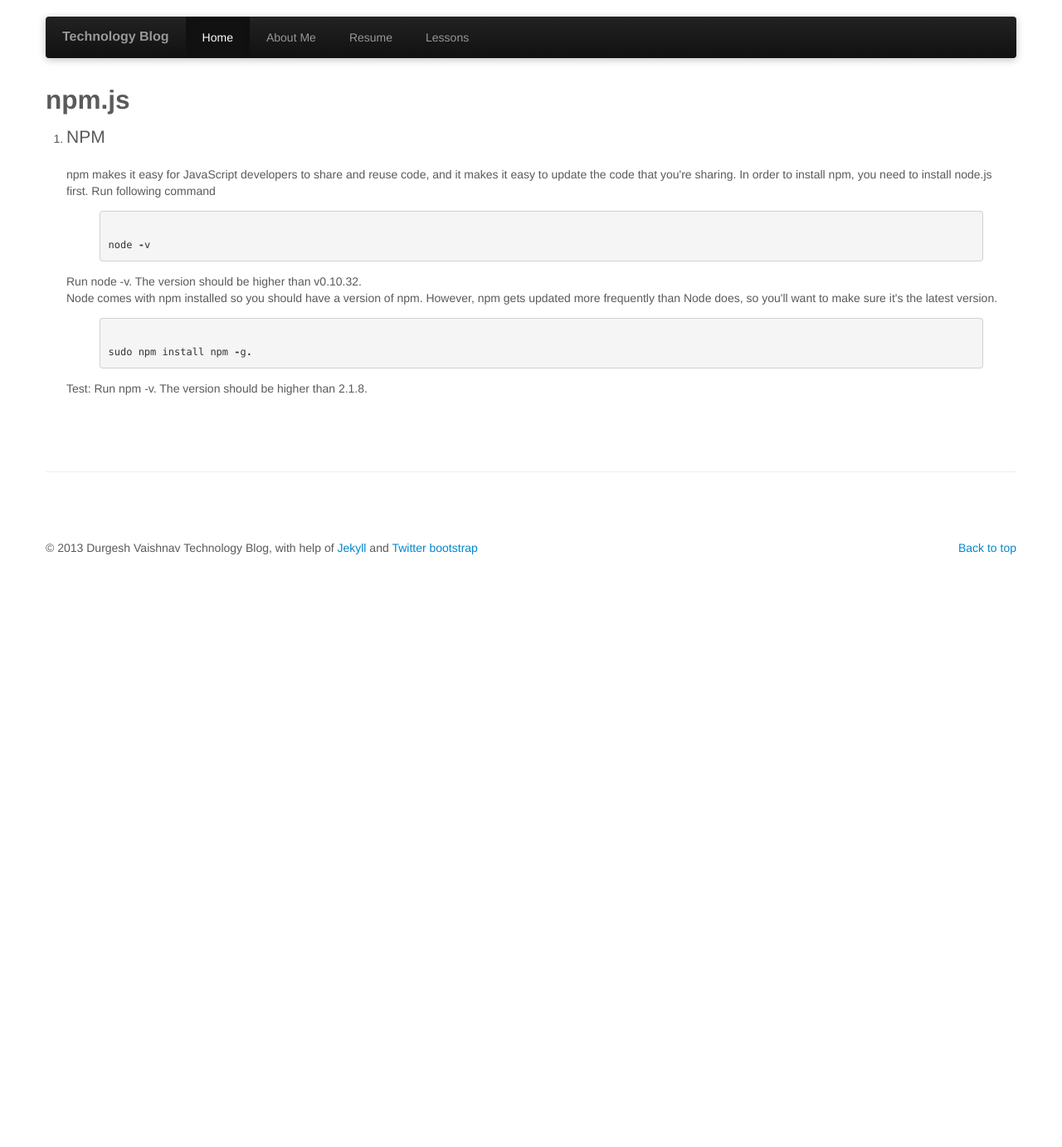
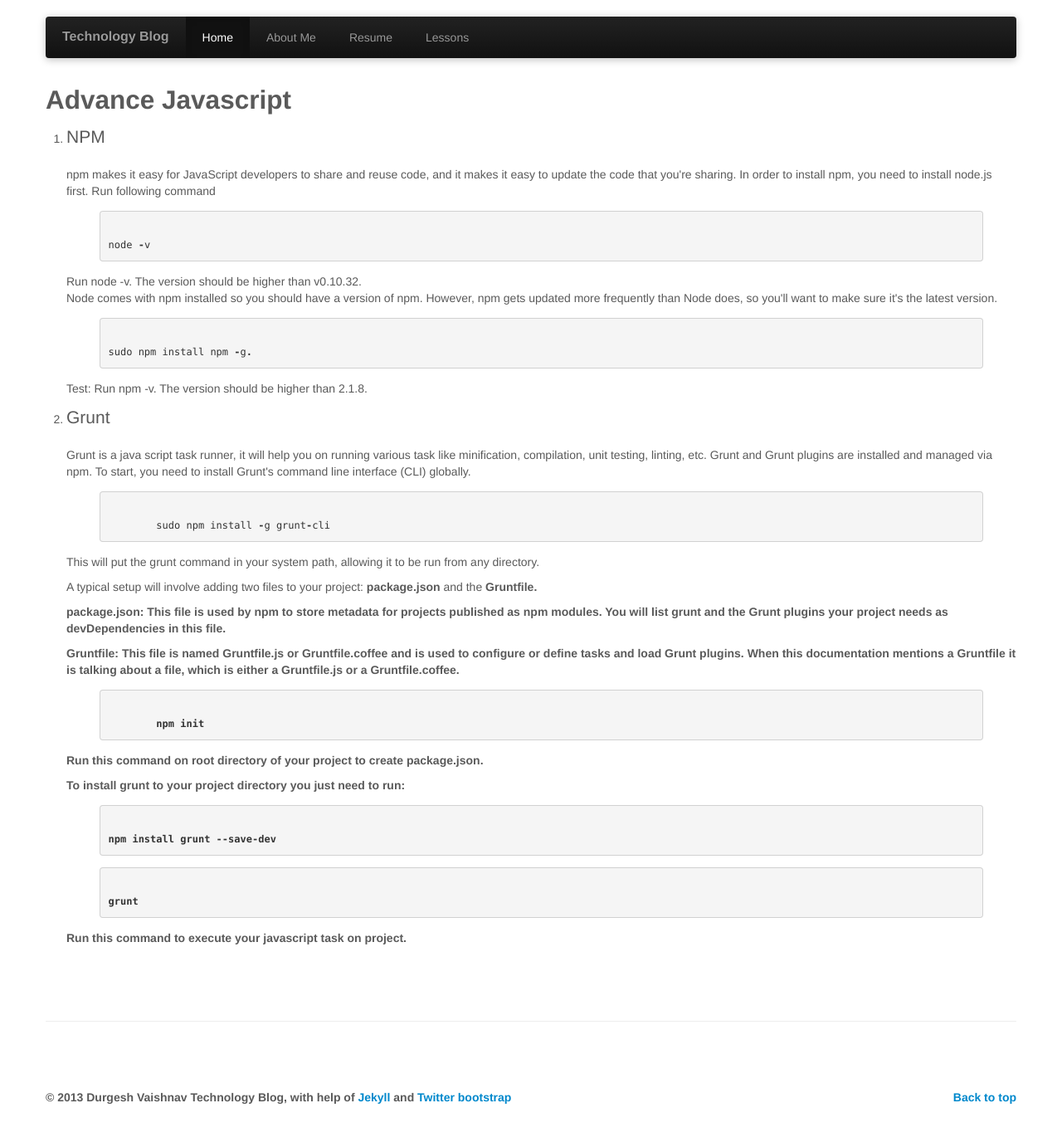
Before and after one commit to vdurgesh/git-pages, a Jekyll site: the page built from ui/node.html, in a window 1280 px wide. Shown: the whole page at 83% size. Built offline with Jekyll 4.4.1, drawn with Linux system fonts in a browser that asks for light colours; before the commit the page ends 900 px from its top, so only the background shows below that.

Commit message:
update for npm

```diff
--- a/ui/node.html
+++ b/ui/node.html
@@ -1,22 +1,51 @@
 ---
 layout: default
-title: Node js
+title: JavaScript
 ---
-<div class="page-title"> <h2>npm.js</h2></div>
+<div class="page-title"> <h2>Advance Javascript</h2></div>
 <div class="featurette">
 <ol>
 <li>
 	<p class="lead"> NPM </p>
-	 npm makes it easy for JavaScript developers to share and reuse code, and it makes it easy to update the code that you're sharing. In order to install npm, you need to install node.js first. Run following command
+	 <p>npm makes it easy for JavaScript developers to share and reuse code, and it makes it easy to update the code that you're sharing. In order to install npm, you need to install node.js first. Run following command </p>
 {% highlight ruby %}
 node -v
 {% endhighlight %}
 Run node -v. The version should be higher than v0.10.32.
 <p>
-Node comes with npm installed so you should have a version of npm. However, npm gets updated more frequently than Node does, so you'll want to make sure it's the latest version.
+Node comes with npm installed so you should have a version of npm. However, npm gets updated more frequently than Node does, so you'll want to make sure it's the latest version.</p>
 {% highlight ruby %}
 sudo npm install npm -g.
 {% endhighlight %}
-Test: Run npm -v. The version should be higher than 2.1.8.
+<p>Test: Run npm -v. The version should be higher than 2.1.8.</p>
 </li>
-</ol></div>
+<li><p class="lead"> Grunt </p> Grunt is a java script task runner, it will help you on running various task like minification, compilation, unit testing, linting, etc. Grunt and Grunt plugins are installed and managed via npm. To start, you need to install Grunt's command line interface (CLI) globally.</p>
+{% highlight ruby %}
+	sudo npm install -g grunt-cli
+{% endhighlight %}
+<p>This will put the grunt command in your system path, allowing it to be run from any directory.</p>
+<p>
+A typical setup will involve adding two files to your project: <b>package.json</b> and the <b>Gruntfile<b>.
+</p>
+<p>
+package.json: This file is used by npm to store metadata for projects published as npm modules. You will list grunt and the Grunt plugins your project needs as devDependencies in this file.
+</p>
+<p>
+Gruntfile: This file is named Gruntfile.js or Gruntfile.coffee and is used to configure or define tasks and load Grunt plugins. When this documentation mentions a Gruntfile it is talking about a file, which is either a Gruntfile.js or a Gruntfile.coffee.	</p>
+{% highlight ruby %}
+	npm init
+{% endhighlight %}
+<p>Run this command on root directory of your project to create package.json.</p>
+To install grunt to your project directory you just need to run:
+{% highlight ruby %}
+npm install grunt --save-dev
+{% endhighlight %}
+{% highlight ruby %}
+grunt
+{% endhighlight %}
+Run this command to execute your javascript task on project.
+
+<p>
+</li>
+</ol>
+</div>
```
Also changed, not shown: tech.html (+7 -0 lines).
